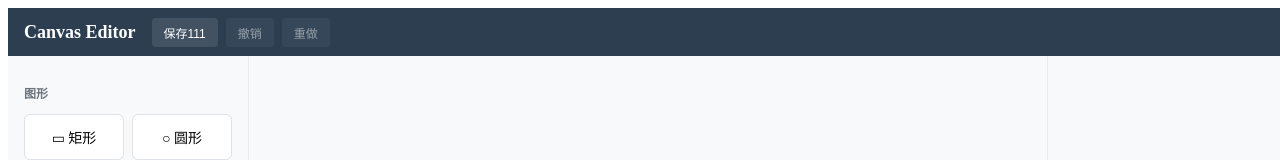
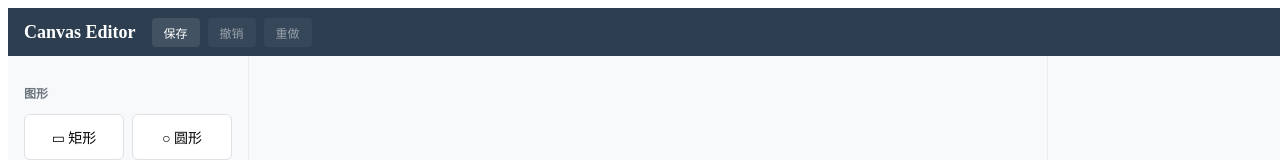
Before and after one commit to shiningbrightlydarkmoon/canvas-editor, a Vue app: page / in a window 1280 px wide. Shown: the top 160 px of the page. Built offline with nearby package versions, Linux system fonts and the light colour scheme; the HTML template or start-up script is replaced by a standard one.

Commit message:
fix:测试提交代码

```diff
--- a/src/App.vue
+++ b/src/App.vue
@@ -5,7 +5,7 @@
         <h1 class="logo">Canvas Editor</h1>
         <div class="file-actions">
           <button class="toolbar-btn" @click="handleSave">
-            <span>保存111</span>
+            <span>保存</span>
           </button>
           <button class="toolbar-btn" @click="handleUndo" :disabled="!canUndo">
             <span>撤销</span>
```
